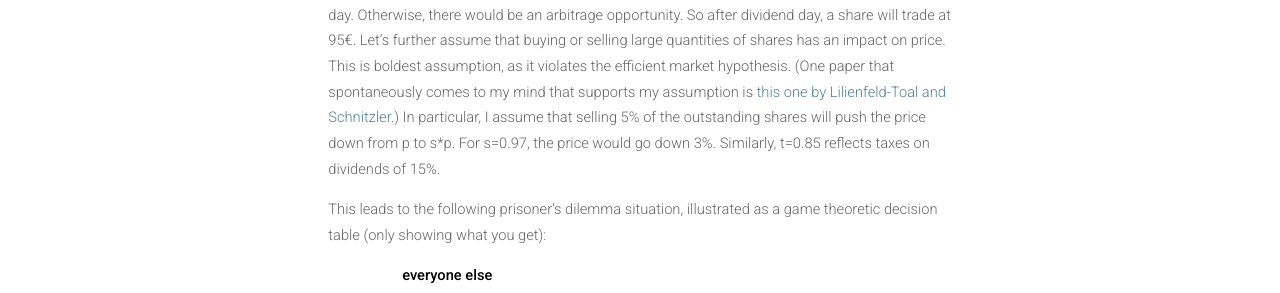
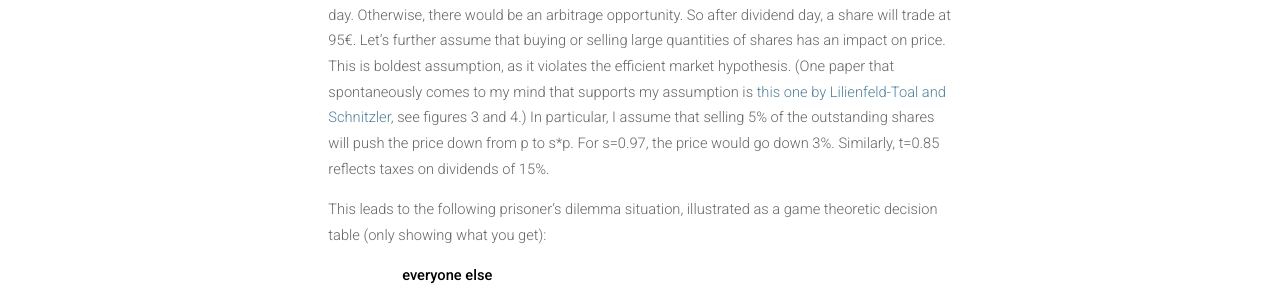
Before and after one commit to meisserecon/www, a Jekyll site: the page built from _posts/2016-06-01-Boskalis.md, in a window 1280 px wide. Shown: the part 1196-1489 px from the top of the page. Built offline with Jekyll 4.4.1, drawn with Linux system fonts in a browser that asks for light colours; nearby versions of some CDN libraries.

Commit message:
Update 2016-06-01-Boskalis.md

```diff
--- a/_posts/2016-06-01-Boskalis.md
+++ b/_posts/2016-06-01-Boskalis.md
@@ -18,7 +18,7 @@ That's how Boskalis can pay a dividend, without actually paying a dividend.
 
 This post has sparked a lively discussion on <a href="https://news.ycombinator.com/item?id=11821150">hackernews</a>, with some commentors doubting that there is much game theory at work here. The writing above is admittedly short on details, excusing the doubters. This addendum aims at clearing the fog and showing that this is a classic prisoner's dilemma under the right assumptions.
 
-Let's assume a share price of 100€ and a dividend of 5%, so the price will drop 5% on dividend day. Otherwise, there would be an arbitrage opportunity. So after dividend day, a share will trade at 95€. Let's further assume that buying or selling large quantities of shares has an impact on price. This is boldest assumption, as it violates the efficient market hypothesis. (One paper that spontaneously comes to my mind that supports my assumption is <a href="http://www.phd-finance.uzh.ch/dam/jcr:00000000-0c10-63f1-ffff-ffffc9353e96/FS_spring15_paper_Von-Lilienfeld-Toal.pdf">this one by Lilienfeld-Toal and Schnitzler</a>.) In particular, I assume that selling 5% of the outstanding shares will push the price down from p to s*p. For s=0.97, the price would go down 3%. Similarly, t=0.85 reflects taxes on dividends of 15%.
+Let's assume a share price of 100€ and a dividend of 5%, so the price will drop 5% on dividend day. Otherwise, there would be an arbitrage opportunity. So after dividend day, a share will trade at 95€. Let's further assume that buying or selling large quantities of shares has an impact on price. This is boldest assumption, as it violates the efficient market hypothesis. (One paper that spontaneously comes to my mind that supports my assumption is <a href="http://www.phd-finance.uzh.ch/dam/jcr:00000000-0c10-63f1-ffff-ffffc9353e96/FS_spring15_paper_Von-Lilienfeld-Toal.pdf">this one by Lilienfeld-Toal and Schnitzler</a>, see figures 3 and 4.) In particular, I assume that selling 5% of the outstanding shares will push the price down from p to s*p. For s=0.97, the price would go down 3%. Similarly, t=0.85 reflects taxes on dividends of 15%.
 
 This leads to the following prisoner's dilemma situation, illustrated as a game theoretic decision table (only showing what you get):
 
```
